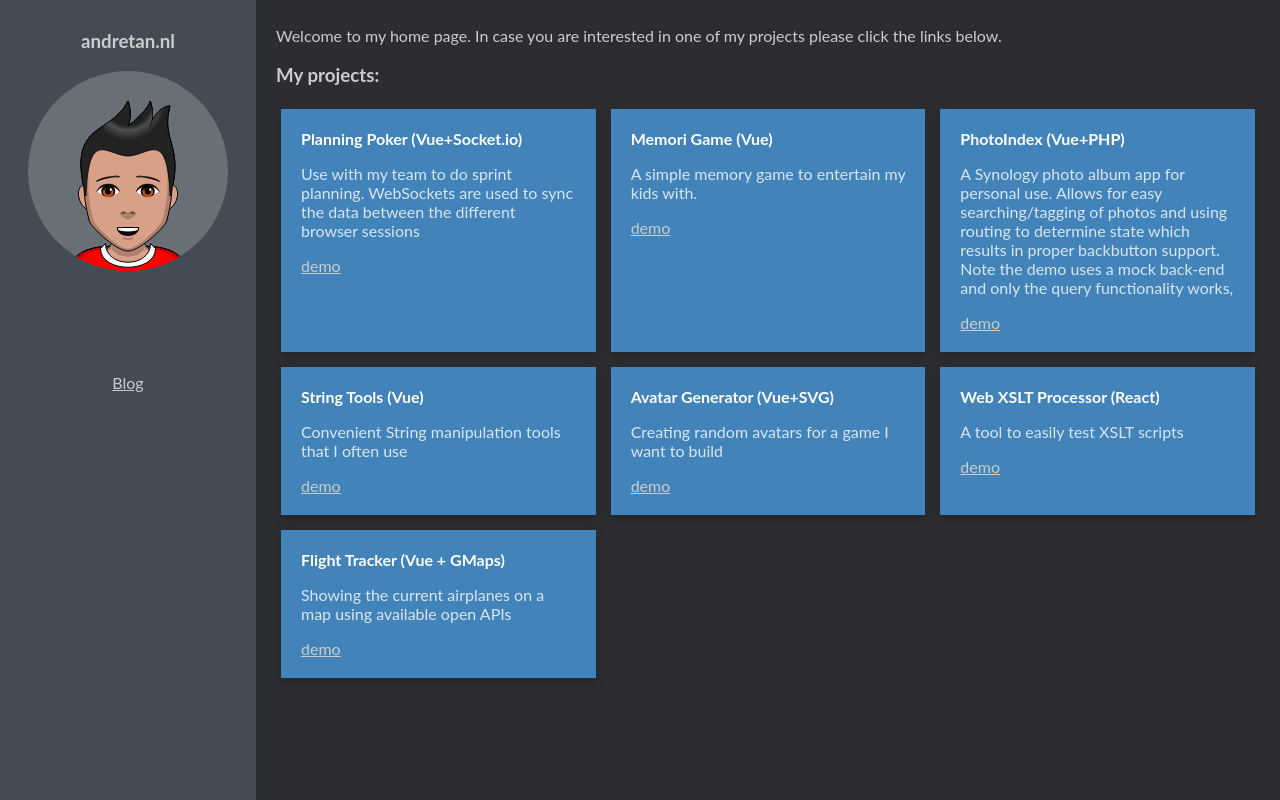
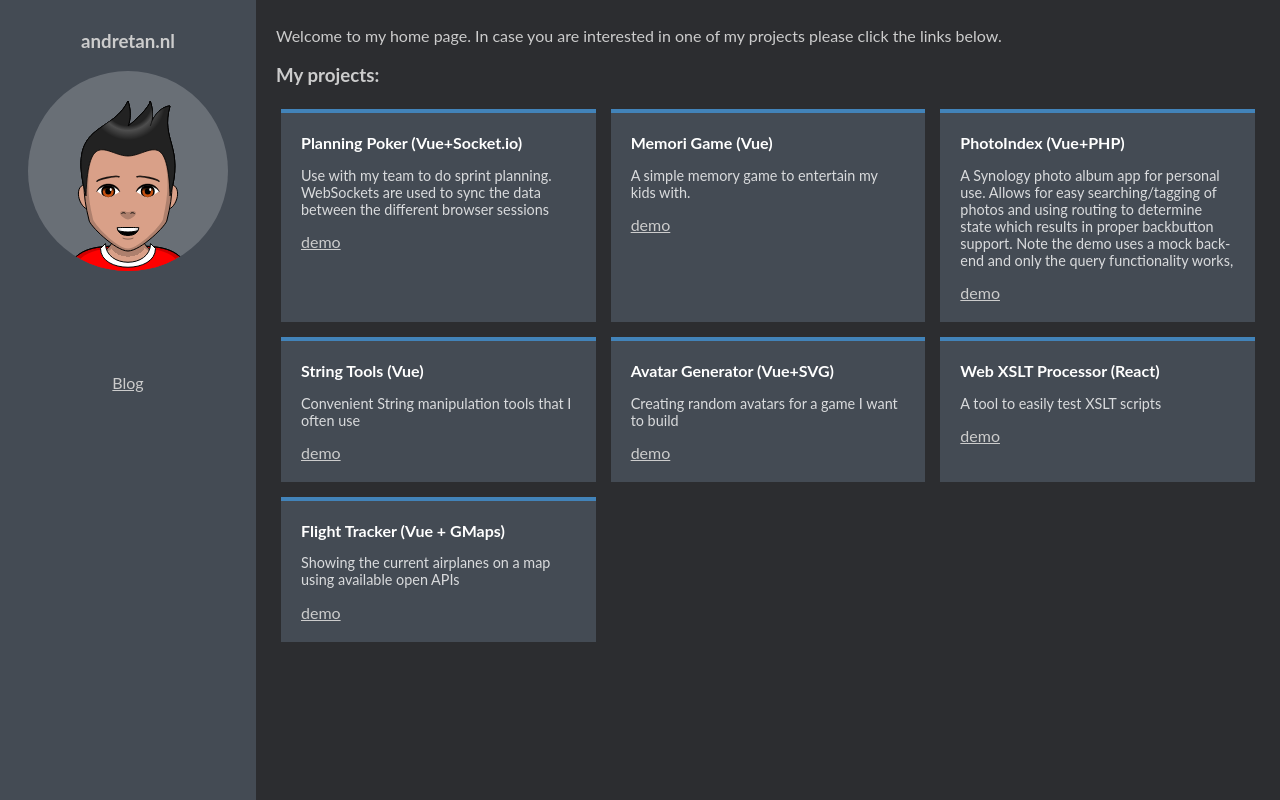
Before and after one commit to tanandre/tanandre.github.io.source, a Vue app: page /#/ in a window 1280 px wide. Built offline with nearby package versions, Linux system fonts and the light colour scheme; some icons are missing.

Commit message:
update styling of project links

```diff
--- a/src/components/ProjectLinks.vue
+++ b/src/components/ProjectLinks.vue
@@ -69,17 +69,20 @@ export default {
 </script>
 <style scoped>
 .card {
-  box-shadow: 0 4px 8px 0 rgba(0, 0, 0, 0.2);
+  /* box-shadow: 0 4px 8px 0 rgba(0, 0, 0, 0.2); */
   transition: 0.3s;
   padding: 20px;
   color: rgba(255,255,255, 0.8);
-  background-color: rgb(66, 131, 185);
+  /* background-color: rgb(66, 131, 185); */
+background-color: rgb(68, 75, 84);
   margin: 5px;
+border-top: 4px solid rgb(66, 131, 185);
+  /* border: 1px solid #000; */
 }
 
 .card:hover {
   filter: brightness(120%);
-  box-shadow: 0 8px 16px 0 rgba(0, 0, 0, 0.8);
+  /* box-shadow: 0 8px 16px 0 rgba(0, 0, 0, 0.8); */
 }
 
 .card .header {
@@ -91,6 +94,10 @@ export default {
 
 }
 
+.description {
+  font-size: 0.9em;
+}
+
 .container {
   display: grid;
   /* grid: 150px / auto auto; */
```
